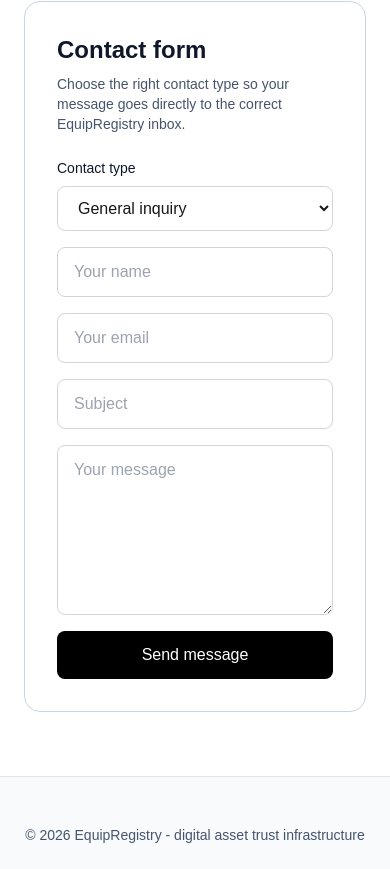
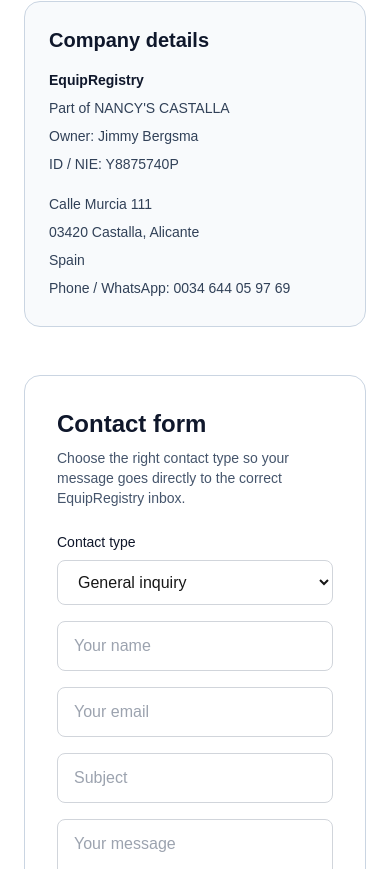
Before and after one commit to jimmybergsma3-collab/equipregistry-website, a Next.js app: page /en/contact in a window 390 px wide. Shown: the part 1175-2044 px from the top of the page. Built offline with nearby package versions, Linux system fonts and the light colour scheme; no server answers.

Commit message:
Add Nancy's Castalla company details

```diff
--- a/app/[lang]/contact/page.tsx
+++ b/app/[lang]/contact/page.tsx
@@ -5,6 +5,7 @@ import { notFound } from "next/navigation";
 import SiteHeader from "@/components/site-header";
 import SiteFooter from "@/components/site-footer";
 import PageHero from "@/components/page-hero";
+import { COMPANY_DETAILS } from "@/lib/company-details";
 import { getDictionary } from "@/lib/i18n/dictionary";
 import { isValidLang, type Lang } from "@/lib/i18n/config";
 
@@ -151,6 +152,28 @@ export default function ContactPage({ params }: Props) {
             </div>
           </div>
 
+          <div className="mb-12 rounded-2xl border border-slate-300 bg-slate-50 p-6">
+            <h2 className="mb-3 text-xl font-semibold text-slate-900">
+              Company details
+            </h2>
+            <div className="grid gap-3 text-sm leading-7 text-slate-700 sm:grid-cols-2">
+              <div>
+                <p className="font-semibold text-slate-900">
+                  {COMPANY_DETAILS.brand}
+                </p>
+                <p>Part of {COMPANY_DETAILS.company}</p>
+                <p>Owner: {COMPANY_DETAILS.owner}</p>
+                <p>ID / NIE: {COMPANY_DETAILS.taxId}</p>
+              </div>
+              <div>
+                <p>{COMPANY_DETAILS.addressLine1}</p>
+                <p>{COMPANY_DETAILS.addressLine2}</p>
+                <p>{COMPANY_DETAILS.addressLine3}</p>
+                <p>Phone / WhatsApp: {COMPANY_DETAILS.phone}</p>
+              </div>
+            </div>
+          </div>
+
           <div className="rounded-2xl border border-slate-300 bg-white p-8">
             <h2 className="mb-2 text-2xl font-semibold text-slate-900">
               {t.pages.contact.formTitle}
--- a/app/[lang]/privacy/page.tsx
+++ b/app/[lang]/privacy/page.tsx
@@ -79,11 +79,14 @@ export default async function PrivacyPage({ params }: PageProps) {
             <p>{t.whoWeAre.intro}</p>
             <p className="font-medium">{t.whoWeAre.controller}</p>
             <div className="rounded-2xl bg-[#f8fafc] p-4">
+              <p className="font-medium">{PRIVACY_CONTACT.company}</p>
               <p className="font-medium">{PRIVACY_CONTACT.owner}</p>
               <p>{PRIVACY_CONTACT.addressLine1}</p>
               <p>{PRIVACY_CONTACT.addressLine2}</p>
               <p>{PRIVACY_CONTACT.addressLine3}</p>
               <p>{PRIVACY_CONTACT.taxId}</p>
+              <p>{PRIVACY_CONTACT.phone}</p>
+              <p>WhatsApp: {PRIVACY_CONTACT.whatsapp}</p>
               <p>{PRIVACY_CONTACT.email}</p>
             </div>
           </Section>
@@ -216,6 +219,7 @@ export default async function PrivacyPage({ params }: PageProps) {
                 <p className="font-semibold text-[#111827]">
                   {t.contact.ownerLabel}
                 </p>
+                <p>{PRIVACY_CONTACT.company}</p>
                 <p>{PRIVACY_CONTACT.owner}</p>
               </div>
 
@@ -233,6 +237,8 @@ export default async function PrivacyPage({ params }: PageProps) {
                 <p>{PRIVACY_CONTACT.addressLine1}</p>
                 <p>{PRIVACY_CONTACT.addressLine2}</p>
                 <p>{PRIVACY_CONTACT.addressLine3}</p>
+                <p>{PRIVACY_CONTACT.phone}</p>
+                <p>WhatsApp: {PRIVACY_CONTACT.whatsapp}</p>
               </div>
 
               <div>
--- /dev/null
+++ b/lib/company-details.ts
@@ -0,0 +1,28 @@
+export const COMPANY_DETAILS = {
+  brand: "EquipRegistry",
+  company: "NANCY'S CASTALLA",
+  owner: "Jimmy Bergsma",
+  taxId: "Y8875740P",
+  addressLine1: "Calle Murcia 111",
+  addressLine2: "03420 Castalla, Alicante",
+  addressLine3: "Spain",
+  email: "info@equipregistry.com",
+  phone: "0034 644 05 97 69",
+  whatsapp: "0034 644 05 97 69",
+};
+
+export const COMPANY_FOOTER_TEXT =
+  "EquipRegistry - a NANCY'S CASTALLA company";
+
+export const COMPANY_EMAIL_FOOTER_TEXT =
+  "EquipRegistry - a NANCY'S CASTALLA company";
+
+export const COMPANY_LEGAL_LINES = [
+  "EquipRegistry",
+  "Part of NANCY'S CASTALLA",
+  "Owner: Jimmy Bergsma",
+  "Address: Calle Murcia 111, 03420 Castalla, Alicante, Spain",
+  "ID / NIE: Y8875740P",
+  "Phone / WhatsApp: 0034 644 05 97 69",
+  "Email: info@equipregistry.com",
+];
--- a/lib/email/templates/account-verification.ts
+++ b/lib/email/templates/account-verification.ts
@@ -1,6 +1,7 @@
 import type { Lang } from "@/lib/i18n/config";
 import { MAILBOXES } from "@/lib/email/addresses";
 import { repairMojibakeDeep } from "@/lib/i18n/repair-mojibake";
+import { COMPANY_EMAIL_FOOTER_TEXT } from "@/lib/company-details";
 
 type VerificationEmailParams = {
   ownerName: string;
@@ -19,7 +20,7 @@ type VerificationEmailContent = {
   signature: string;
 };
 
-const TRANSACTIONAL_SIGNATURE = `EquipRegistry · ${MAILBOXES.transactionalFromEmail}`;
+const TRANSACTIONAL_SIGNATURE = `${COMPANY_EMAIL_FOOTER_TEXT} · ${MAILBOXES.transactionalFromEmail}`;
 
 const CONTENT: Record<Lang, VerificationEmailContent> = {
   en: {
--- a/lib/email/templates/registration.ts
+++ b/lib/email/templates/registration.ts
@@ -1,4 +1,5 @@
 // lib/email/templates/registration.ts
+import { COMPANY_EMAIL_FOOTER_TEXT } from "@/lib/company-details";
 
 type BaseTemplateParams = {
   ownerName: string;
@@ -40,7 +41,8 @@ function wrapEmailHtml(content: string) {
         </div>
 
         <div style="padding:20px 28px; border-top:1px solid #e4e4e7; font-size:12px; color:#71717a;">
-          This is an automated EquipRegistry notification.
+          This is an automated EquipRegistry notification.<br />
+          &copy; ${new Date().getFullYear()} ${COMPANY_EMAIL_FOOTER_TEXT}
         </div>
       </div>
     </div>
--- a/lib/i18n/site-footer.ts
+++ b/lib/i18n/site-footer.ts
@@ -1,4 +1,5 @@
 import type { Lang } from "@/lib/i18n/config";
+import { COMPANY_FOOTER_TEXT } from "@/lib/company-details";
 
 type SiteFooterText = {
   footer: {
@@ -12,7 +13,7 @@ type SiteFooterText = {
 const TEXT: Record<Lang, SiteFooterText> = {
   en: {
     footer: {
-      copyright: "EquipRegistry - digital asset trust infrastructure",
+      copyright: COMPANY_FOOTER_TEXT,
       privacy: "Privacy policy",
       terms: "Terms and conditions",
       disclaimer: "Disclaimer",
@@ -20,7 +21,7 @@ const TEXT: Record<Lang, SiteFooterText> = {
   },
   es: {
     footer: {
-      copyright: "EquipRegistry - infraestructura digital de confianza para activos",
+      copyright: COMPANY_FOOTER_TEXT,
       privacy: "Política de privacidad",
       terms: "Términos y condiciones",
       disclaimer: "Aviso legal",
@@ -28,7 +29,7 @@ const TEXT: Record<Lang, SiteFooterText> = {
   },
   de: {
     footer: {
-      copyright: "EquipRegistry - digitale Vertrauensinfrastruktur für Assets",
+      copyright: COMPANY_FOOTER_TEXT,
       privacy: "Datenschutz",
       terms: "Bedingungen",
       disclaimer: "Haftungsausschluss",
@@ -36,7 +37,7 @@ const TEXT: Record<Lang, SiteFooterText> = {
   },
   fr: {
     footer: {
-      copyright: "EquipRegistry - infrastructure numérique de confiance pour les actifs",
+      copyright: COMPANY_FOOTER_TEXT,
       privacy: "Politique de confidentialité",
       terms: "Conditions générales",
       disclaimer: "Clause de non-responsabilité",
@@ -44,7 +45,7 @@ const TEXT: Record<Lang, SiteFooterText> = {
   },
   it: {
     footer: {
-      copyright: "EquipRegistry - infrastruttura digitale di fiducia per gli asset",
+      copyright: COMPANY_FOOTER_TEXT,
       privacy: "Privacy",
       terms: "Termini e condizioni",
       disclaimer: "Disclaimer",
@@ -52,7 +53,7 @@ const TEXT: Record<Lang, SiteFooterText> = {
   },
   nl: {
     footer: {
-      copyright: "EquipRegistry - digitale vertrouwensinfrastructuur voor assets",
+      copyright: COMPANY_FOOTER_TEXT,
       privacy: "Privacybeleid",
       terms: "Voorwaarden",
       disclaimer: "Disclaimer",
@@ -60,7 +61,7 @@ const TEXT: Record<Lang, SiteFooterText> = {
   },
   pt: {
     footer: {
-      copyright: "EquipRegistry - infraestrutura digital de confiança para ativos",
+      copyright: COMPANY_FOOTER_TEXT,
       privacy: "Política de privacidade",
       terms: "Termos e condições",
       disclaimer: "Exoneração de responsabilidade",
@@ -68,7 +69,7 @@ const TEXT: Record<Lang, SiteFooterText> = {
   },
   pl: {
     footer: {
-      copyright: "EquipRegistry - cyfrowa infrastruktura zaufania dla aktywów",
+      copyright: COMPANY_FOOTER_TEXT,
       privacy: "Polityka prywatności",
       terms: "Warunki",
       disclaimer: "Zastrzeżenie prawne",
@@ -76,7 +77,7 @@ const TEXT: Record<Lang, SiteFooterText> = {
   },
   sv: {
     footer: {
-      copyright: "EquipRegistry - digital tillitsinfrastruktur för tillgångar",
+      copyright: COMPANY_FOOTER_TEXT,
       privacy: "Integritetspolicy",
       terms: "Villkor",
       disclaimer: "Ansvarsfriskrivning",
@@ -84,7 +85,7 @@ const TEXT: Record<Lang, SiteFooterText> = {
   },
   da: {
     footer: {
-      copyright: "EquipRegistry - digital tillidsinfrastruktur for aktiver",
+      copyright: COMPANY_FOOTER_TEXT,
       privacy: "Privatlivspolitik",
       terms: "Vilkår",
       disclaimer: "Ansvarsfraskrivelse",
@@ -92,7 +93,7 @@ const TEXT: Record<Lang, SiteFooterText> = {
   },
   no: {
     footer: {
-      copyright: "EquipRegistry - digital tillitsinfrastruktur for eiendeler",
+      copyright: COMPANY_FOOTER_TEXT,
       privacy: "Personvernpolicy",
       terms: "Vilkår",
       disclaimer: "Ansvarsfraskrivelse",
@@ -100,7 +101,7 @@ const TEXT: Record<Lang, SiteFooterText> = {
   },
   ru: {
     footer: {
-      copyright: "EquipRegistry - цифровая инфраструктура доверия для активов",
+      copyright: COMPANY_FOOTER_TEXT,
       privacy: "Политика конфиденциальности",
       terms: "Условия",
       disclaimer: "Отказ от ответственности",
@@ -108,7 +109,7 @@ const TEXT: Record<Lang, SiteFooterText> = {
   },
   zh: {
     footer: {
-      copyright: "EquipRegistry - 资产数字信任基础设施",
+      copyright: COMPANY_FOOTER_TEXT,
       privacy: "隐私政策",
       terms: "条款与条件",
       disclaimer: "免责声明",
@@ -116,7 +117,7 @@ const TEXT: Record<Lang, SiteFooterText> = {
   },
   hi: {
     footer: {
-      copyright: "EquipRegistry - एसेट के लिए डिजिटल ट्रस्ट इन्फ्रास्ट्रक्चर",
+      copyright: COMPANY_FOOTER_TEXT,
       privacy: "गोपनीयता नीति",
       terms: "नियम और शर्तें",
       disclaimer: "अस्वीकरण",
@@ -124,7 +125,7 @@ const TEXT: Record<Lang, SiteFooterText> = {
   },
   ar: {
     footer: {
-      copyright: "EquipRegistry - بنية رقمية موثوقة للأصول",
+      copyright: COMPANY_FOOTER_TEXT,
       privacy: "سياسة الخصوصية",
       terms: "الشروط والأحكام",
       disclaimer: "إخلاء المسؤولية",
--- a/lib/legal/terms.ts
+++ b/lib/legal/terms.ts
@@ -1,4 +1,5 @@
 import type { Lang } from "@/lib/i18n/config";
+import { COMPANY_LEGAL_LINES } from "@/lib/company-details";
 
 export type TermsSection = {
   title: string;
@@ -14,15 +15,7 @@ export type TermsContent = {
   lastUpdated: string;
 };
 
-const companyLines = [
-  "EquipRegistry",
-  "Jimmy Bergsma",
-  "Calle Murcia 111",
-  "03420 Castalla, Alicante",
-  "Spain",
-  "ID / NIE: Y8875740P",
-  "Email: info@equipregistry.com",
-];
+const companyLines = COMPANY_LEGAL_LINES;
 
 export const TERMS_CONTENT: Record<Lang, TermsContent> = {
   en: {
```
Also changed, not shown: app/[lang]/cookies/page.tsx (+15 -0 lines), app/[lang]/disclaimer/page.tsx (+16 -6 lines), lib/legal/privacy.ts (+10 -6 lines).
